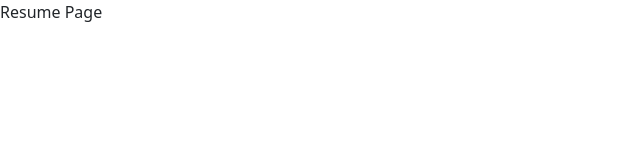
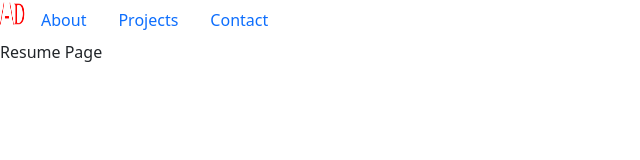
Before and after one commit to adospinoiu/Portfolio, a plain HTML site: page resume.html in a window 1280 px wide. Shown: the whole page, without its empty margins (0-640 px from the left). Drawn offline with nearby package versions, Linux system fonts and the light colour scheme.

Commit message:
All the top links now work properly

```diff
--- a/resume.html
+++ b/resume.html
@@ -13,6 +13,15 @@
     <title>Alex Dospinoiu | Resume</title>
 </head>
 
+<nav class="nav">
+    <a href="/index.html">
+        <img width="25" height="25" src="icon.png">
+    </a>
+    <a class="nav-link active" aria-current="page" href="/about.html">About</a>
+    <a class="nav-link active" aria-current="page" href="/projects.html">Projects</a>
+    <a class="nav-link active" aria-current="page" href="/contact.html">Contact</a>
+</nav>
+
 <body>
     <p>Resume Page</p>
 </body>
```
Also changed, not shown: about.html (+3 -1 lines), contact.html (+9 -0 lines), index.html (+4 -4 lines), projects.html (+9 -0 lines).
